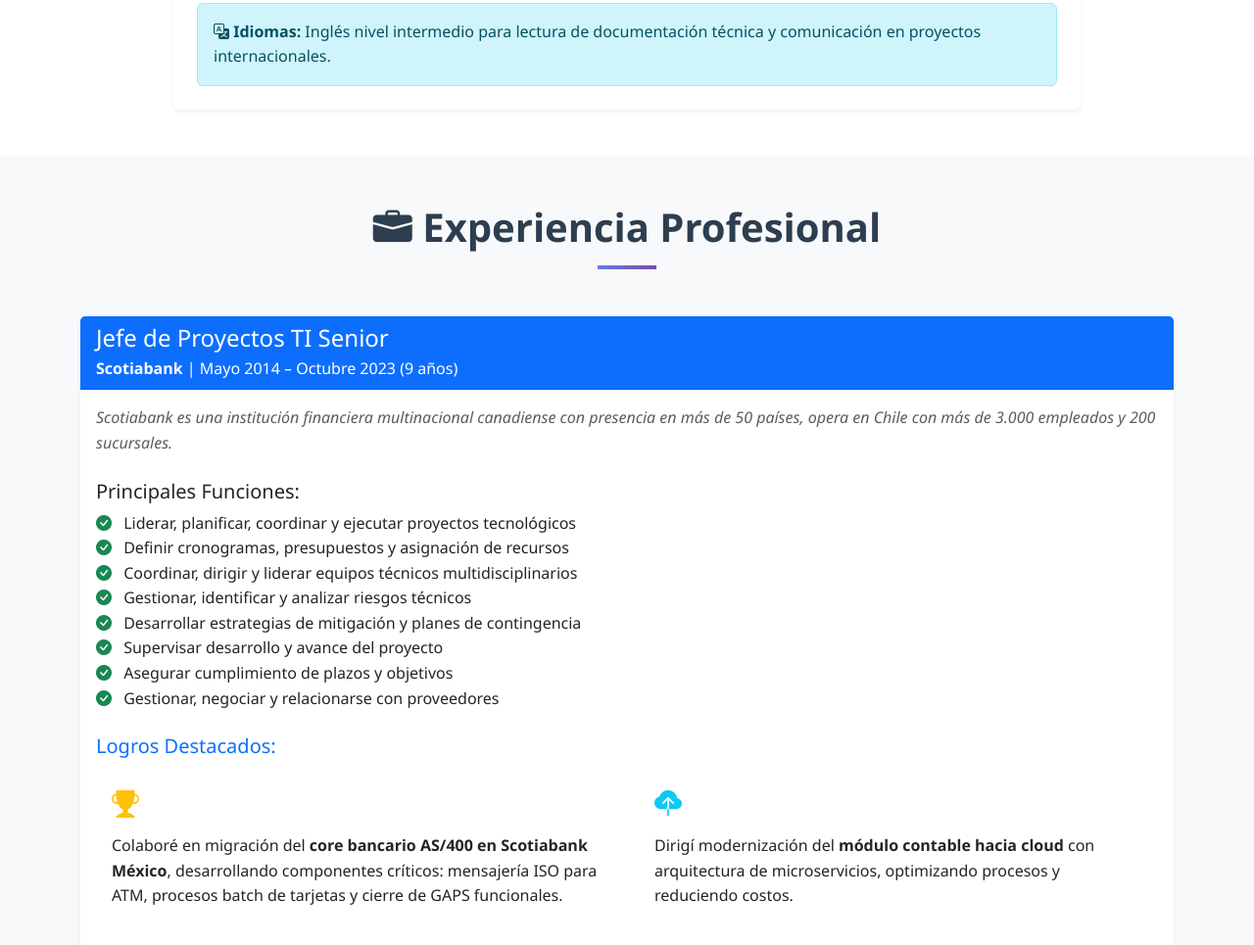
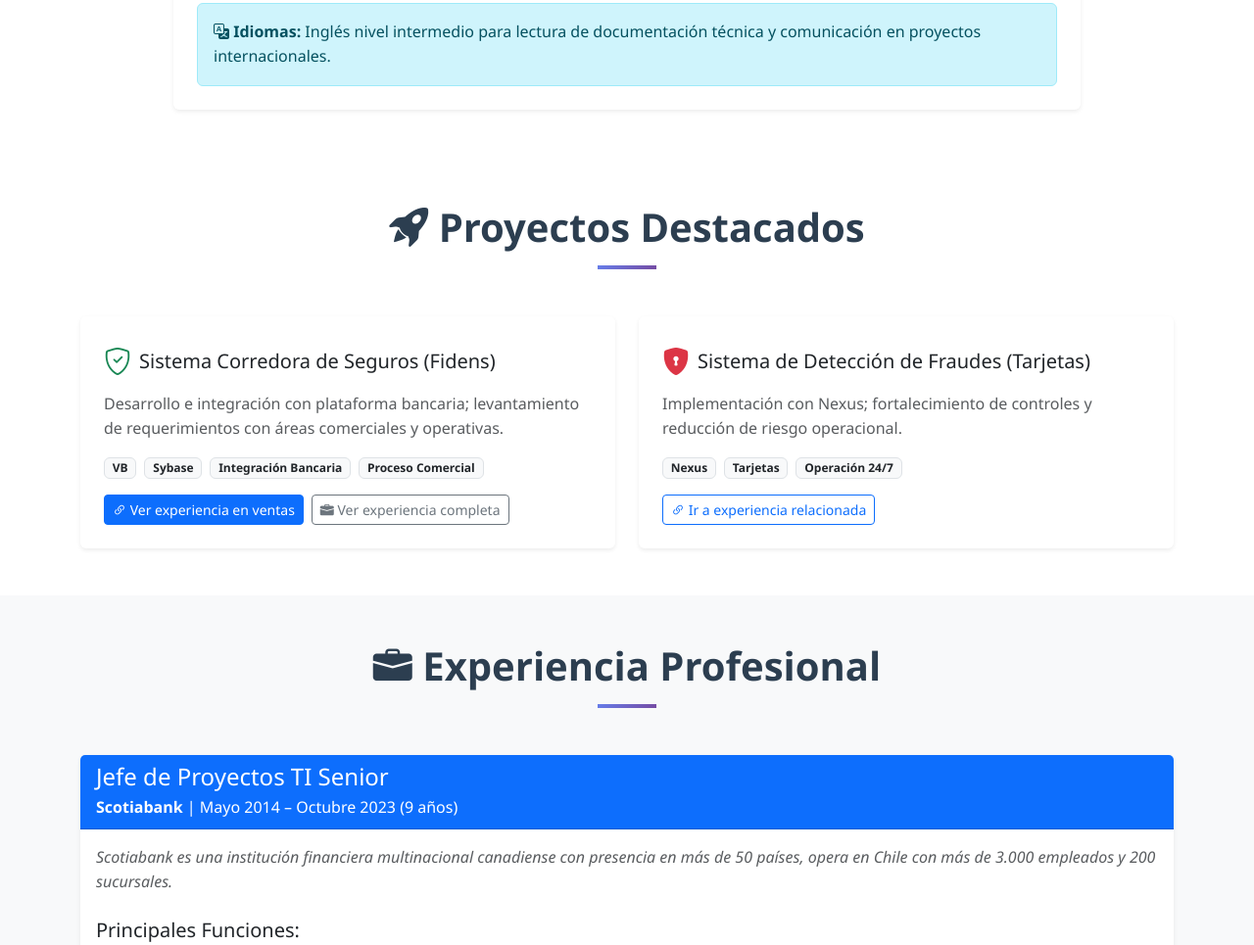
Before and after one commit to cjerez7025/desafiogitpage, a plain HTML site: page index.html in a window 1280 px wide. Shown: the part 1391-2356 px from the top of the page at 98% size. Drawn offline with nearby package versions, Linux system fonts and the light colour scheme.

Commit message:
ejoras a puntando a ventas

```diff
--- a/index.html
+++ b/index.html
@@ -35,6 +35,9 @@
                 <ul class="navbar-nav ms-auto">
                     <li class="nav-item">
                         <a class="nav-link" href="#sobre-mi">Sobre mí</a>
+                    </li>
+                    <li class="nav-item">
+                        <a class="nav-link" href="#proyectos">Proyectos</a>
                     </li>
                     <li class="nav-item">
                         <a class="nav-link" href="#experiencia">Experiencia</a>
@@ -234,6 +237,78 @@
         </div>
     </section>
 
+    <!-- PROYECTOS DESTACADOS -->
+    <section id="proyectos" class="py-5">
+        <div class="container">
+            <h2 class="section-title text-center mb-5" data-aos="fade-up">
+                <i class="bi bi-rocket-takeoff-fill"></i> Proyectos Destacados
+            </h2>
+
+            <div class="row g-4">
+                <!-- Proyecto: Seguros -->
+                <div class="col-md-6" data-aos="fade-up" data-aos-delay="100">
+                    <div class="card shadow-sm h-100">
+                        <div class="card-body p-4">
+                            <div class="d-flex align-items-center mb-2">
+                                <i class="bi bi-shield-check text-success fs-3 me-2"></i>
+                                <h5 class="mb-0">Sistema Corredora de Seguros (Fidens)</h5>
+                            </div>
+
+                            <p class="text-muted mb-3">
+                                Desarrollo e integración con plataforma bancaria; levantamiento de requerimientos con áreas comerciales y operativas.
+                            </p>
+
+                            <div class="d-flex flex-wrap gap-2 mb-3">
+                                <span class="badge bg-light text-dark border">VB</span>
+                                <span class="badge bg-light text-dark border">Sybase</span>
+                                <span class="badge bg-light text-dark border">Integración Bancaria</span>
+                                <span class="badge bg-light text-dark border">Proceso Comercial</span>
+                            </div>
+
+                            <div class="d-flex gap-2">
+                                <a class="btn btn-primary btn-sm" href="#exp-ventas-seguros">
+                                    <i class="bi bi-link-45deg"></i> Ver experiencia en ventas
+                                </a>
+                                <a class="btn btn-outline-secondary btn-sm" href="#experiencia">
+                                    <i class="bi bi-briefcase-fill"></i> Ver experiencia completa
+                                </a>
+                            </div>
+                        </div>
+                    </div>
+                </div>
+
+                <!-- Proyecto: Fraudes -->
+                <div class="col-md-6" data-aos="fade-up" data-aos-delay="200">
+                    <div class="card shadow-sm h-100">
+                        <div class="card-body p-4">
+                            <div class="d-flex align-items-center mb-2">
+                                <i class="bi bi-shield-lock-fill text-danger fs-3 me-2"></i>
+                                <h5 class="mb-0">Sistema de Detección de Fraudes (Tarjetas)</h5>
+                            </div>
+
+                            <p class="text-muted mb-3">
+                                Implementación con Nexus; fortalecimiento de controles y reducción de riesgo operacional.
+                            </p>
+
+                            <div class="d-flex flex-wrap gap-2 mb-3">
+                                <span class="badge bg-light text-dark border">Nexus</span>
+                                <span class="badge bg-light text-dark border">Tarjetas</span>
+                                <span class="badge bg-light text-dark border">Operación 24/7</span>
+                            </div>
+
+                            <div class="d-flex gap-2">
+                                <a class="btn btn-outline-primary btn-sm" href="#experiencia">
+                                    <i class="bi bi-link-45deg"></i> Ir a experiencia relacionada
+                                </a>
+                            </div>
+                        </div>
+                    </div>
+                </div>
+
+            </div>
+        </div>
+    </section>
+
     <!-- EXPERIENCIA PROFESIONAL -->
     <section id="experiencia" class="py-5 bg-light">
         <div class="container">
@@ -336,12 +411,18 @@
                     <div class="card-body">
                         <div class="row">
                             <div class="col-md-6 mb-3">
-                                    <h5>Período 2001-2003: Sistema Corredora de Seguros</h5>
+                                <h5 id="exp-ventas-seguros">Período 2001-2003: Sistema Corredora de Seguros (Fidens) – Enfoque Comercial/Ventas</h5>
                                 <ul>
-                                        <li>Desarrollar sistema Fidens integrando con plataforma bancaria</li>
-                                        <li>Mantención evolutiva y correctiva del sistema</li>
-                                        <li>Programar en Visual Basic con backend Sybase</li>
+                                    <li>Levantamiento de requerimientos con equipos comerciales/ventas y áreas administrativas de la corredora.</li>
+                                    <li>Modelamiento del flujo comercial (cotización → emisión → cobranza → postventa) y coordinación con usuarios clave.</li>
+                                    <li>Desarrollo del sistema Fidens e integración con plataforma bancaria.</li>
+                                    <li>Soporte funcional y mantención correctiva/evolutiva, incorporando mejoras basadas en feedback de usuarios de negocio.</li>
+                                    <li>Participación en pruebas UAT con usuarios del negocio y ajustes por observaciones operacionales/comerciales.</li>
                                 </ul>
+
+                                <a href="#proyectos" class="small text-decoration-none">
+                                    <i class="bi bi-arrow-up"></i> Volver a Proyectos
+                                </a>
                             </div>
                             <div class="col-md-6 mb-3">
                                 <h5>Período 2003-2005: Migración Core Bancario</h5>
```
Lines whose indentation alone changed are shown as unchanged.
